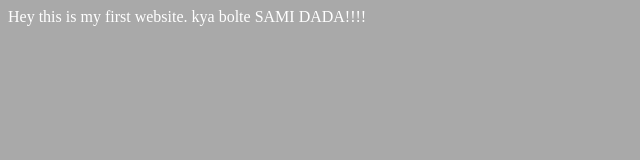
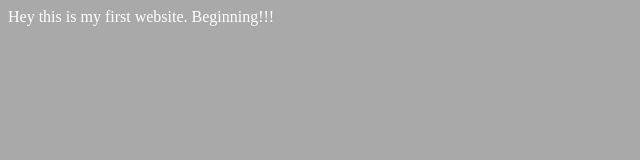
Before and after one commit to Shrishail22/website, a plain HTML site: page project/index.html in a window 1280 px wide. Shown: the full height of the page, 0-640 px from the left. Drawn offline with Linux system fonts and the light colour scheme.

Commit message:
Add beginning

```diff
--- a/project/index.html
+++ b/project/index.html
@@ -9,7 +9,8 @@
 </head>
 <body>
     Hey this is my first website.
-    kya bolte SAMI DADA!!!!
+    Beginning!!!
+
 
 
 <script src="script.js"></script>
```
